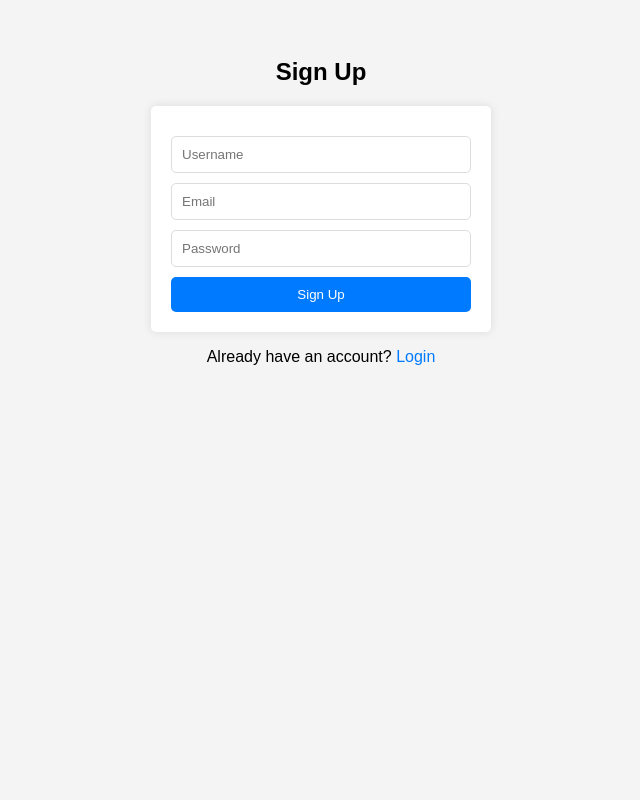
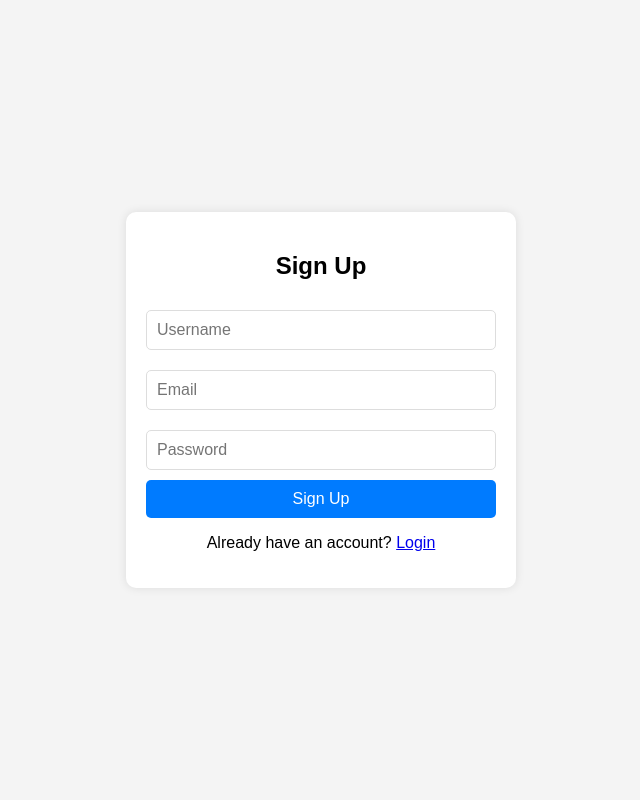
Before and after one commit to Tusharjungli/auto_store, a Django app: page /auth/signup/ in a window 1280 px wide. Shown: the whole page, without its empty margins (319-959 px from the left). Run offline with Django 5.2, Linux system fonts and the light colour scheme.

Commit message:
styled login and signup pages

```diff
--- a/auth_system/templates/auth_system/login.html
+++ b/auth_system/templates/auth_system/login.html
@@ -5,9 +5,10 @@
     <link rel="stylesheet" href="{% static 'css/auth.css' %}">
 </head>
 <body>
+    <div class="container">
         <h2>Login</h2>
         {% if error %}
-        <p style="color: red;">{{ error }}</p>
+            <p class="error">{{ error }}</p>
         {% endif %}
         <form method="POST">
             {% csrf_token %}
@@ -16,5 +17,6 @@
             <button type="submit">Log In</button>
         </form>
         <p>Don't have an account? <a href="{% url 'signup' %}">Sign Up</a></p>
+    </div>
 </body>
 </html>
--- a/auth_system/templates/auth_system/signup.html
+++ b/auth_system/templates/auth_system/signup.html
@@ -5,9 +5,10 @@
     <link rel="stylesheet" href="{% static 'css/auth.css' %}">
 </head>
 <body>
+    <div class="container">
         <h2>Sign Up</h2>
         {% if error %}
-        <p style="color: red;">{{ error }}</p>
+            <p class="error">{{ error }}</p>
         {% endif %}
         <form method="POST">
             {% csrf_token %}
@@ -17,5 +18,6 @@
             <button type="submit">Sign Up</button>
         </form>
         <p>Already have an account? <a href="{% url 'login' %}">Login</a></p>
+    </div>
 </body>
 </html>
--- a/static/css/auth.css
+++ b/static/css/auth.css
@@ -1,29 +1,32 @@
-/* Center form in the middle of the screen */
+/* Apply styles to the whole page */
 body {
   font-family: Arial, sans-serif;
   background: #f4f4f4;
-  text-align: center;
-  padding-top: 50px;
+  display: flex;
+  justify-content: center;
+  align-items: center;
+  height: 100vh;
+  margin: 0;
 }
 
 /* Form container */
-form {
+.container {
   background: white;
   padding: 20px;
-  max-width: 300px;
-  margin: auto;
-  border-radius: 5px;
+  width: 350px;
+  border-radius: 10px;
   box-shadow: 0px 0px 10px rgba(0, 0, 0, 0.1);
+  text-align: center;
 }
 
 /* Input fields */
 input {
-  display: block;
   width: 100%;
   padding: 10px;
   margin: 10px 0;
   border: 1px solid #ddd;
   border-radius: 5px;
+  font-size: 16px;
 }
 
 /* Buttons */
@@ -34,15 +37,20 @@ button {
   border: none;
   width: 100%;
   border-radius: 5px;
+  font-size: 16px;
   cursor: pointer;
+  transition: 0.3s;
 }
 
 button:hover {
   background: #0056b3;
 }
 
-/* Links */
-a {
-  color: #007BFF;
-  text-decoration: none;
+/* Error messages */
+.error {
+  background: #ffdddd;
+  color: #d8000c;
+  padding: 10px;
+  border-radius: 5px;
+  margin-bottom: 10px;
 }
```
Lines whose indentation alone changed are shown as unchanged.
